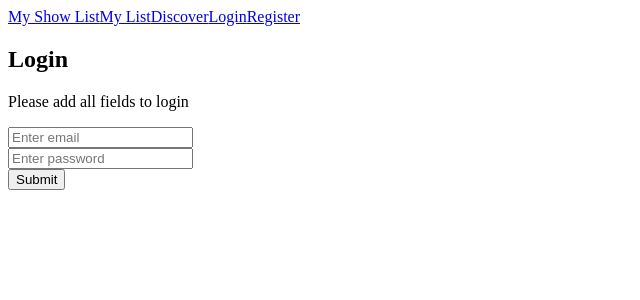
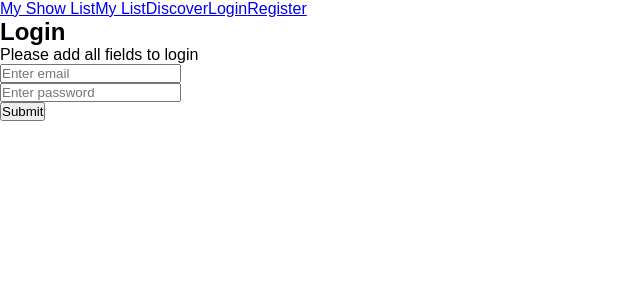
Before and after one commit to ozan98/my-show-list, a React (Create React App) app in the folder frontend/: page /login in a window 1280 px wide. Shown: the top 300 px of the page, without its empty margins (0-640 px from the left). Built offline with nearby package versions, Linux system fonts and the light colour scheme.

Commit message:
[style][frontend] minor styling on font and box sizing

```diff
--- a/frontend/src/index.css
+++ b/frontend/src/index.css
@@ -1,4 +1,23 @@
+@import url('https://fonts.googleapis.com/css2?family=Poppins:wght@300;400;600;700&display=swap');
 
+* {
+    margin: 0;
+    padding: 0;
+    box-sizing: border-box;
+}
+
+body {
+    font-family: 'Poppings', sans-serif;
+    height: 100vh;
+}
+
+.container {
+    width: 100%;
+    max-width: 960px;
+    margin: 0 auto;
+    padding: 0 20px;
+    text-align: center;
+}
 .header {
     display: flex;
 }
--- a/frontend/src/pages/Discover.jsx
+++ b/frontend/src/pages/Discover.jsx
@@ -24,10 +24,11 @@
 
         if(!user) {
             navigate('/login')
+        }else {
+            dispatch(getTrendingMovies())
+            dispatch(getTrendingTvs())
         }
 
-        dispatch(getTrendingMovies())
-        dispatch(getTrendingTvs())
     }, [user])
 
     const selectMedia = (id) => {
```
